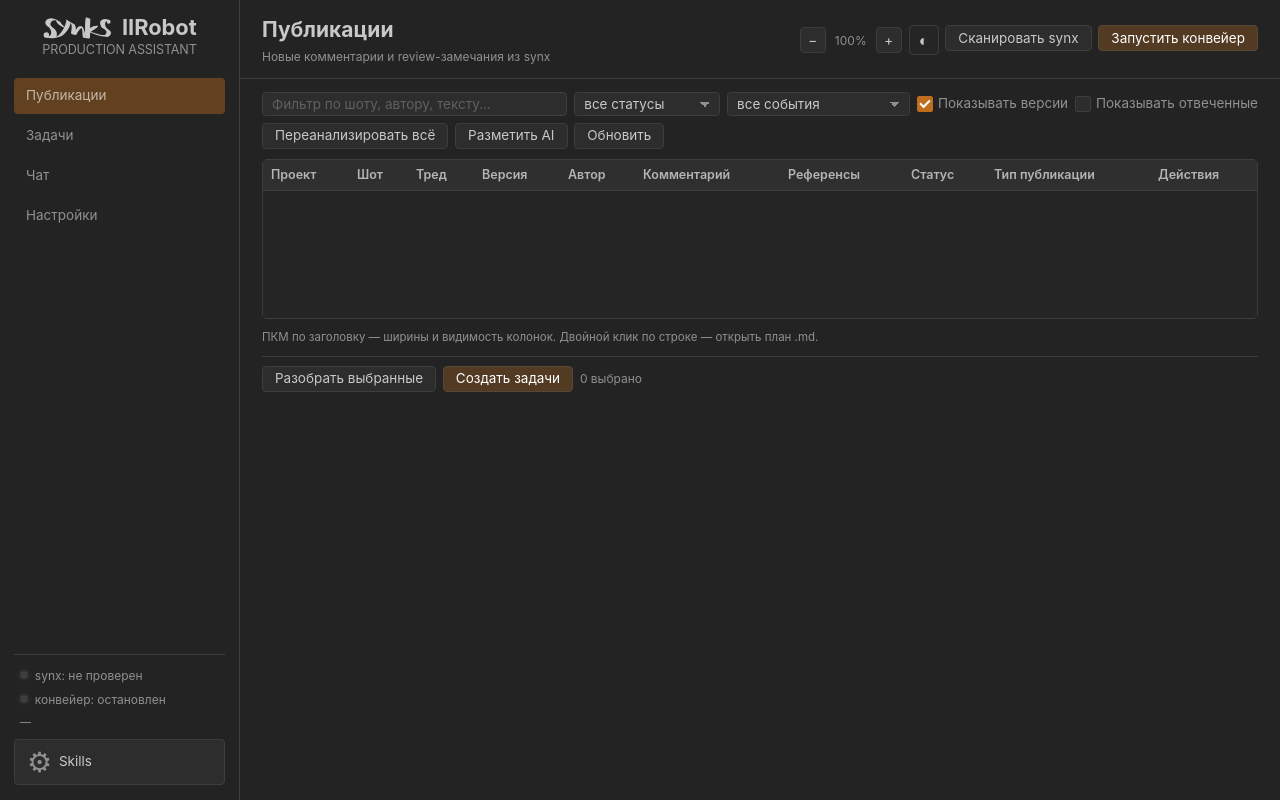
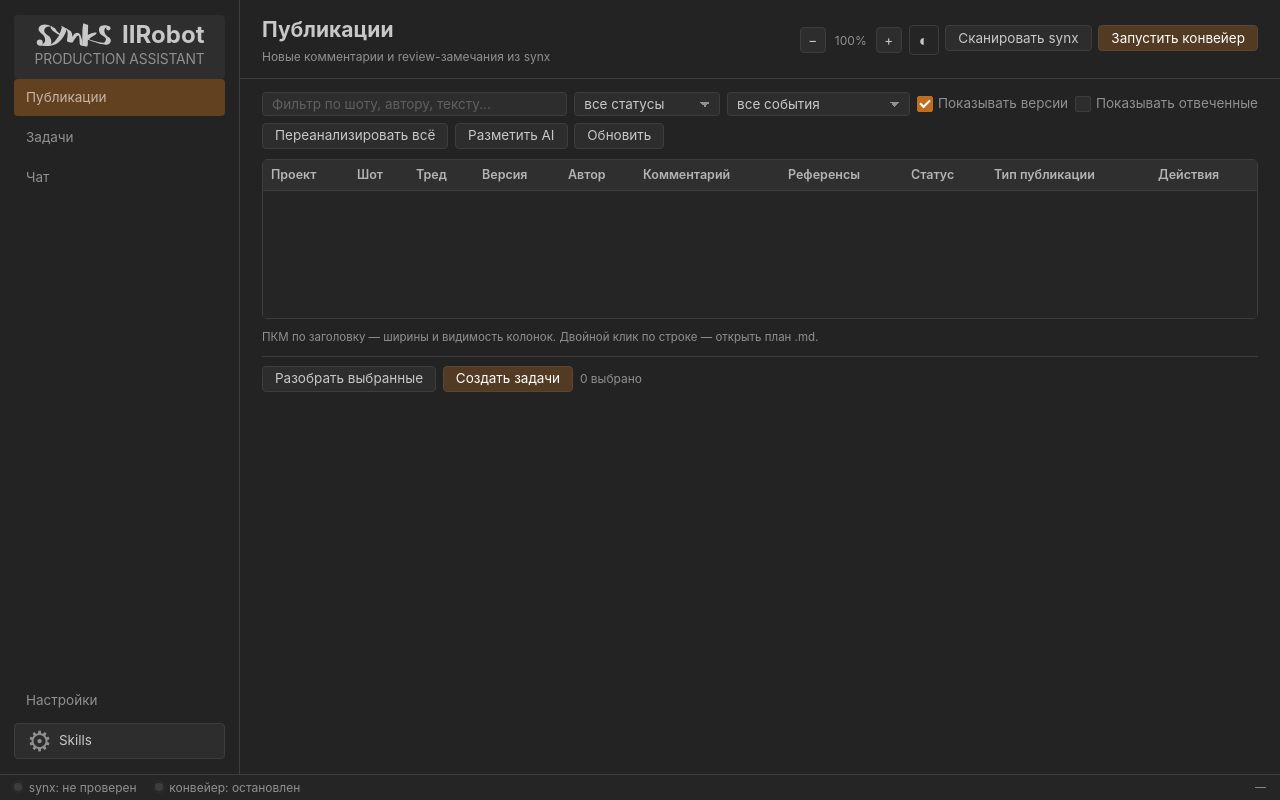
Before and after one commit to jjm-github/synx_ai_robot, a plain HTML site: page static/index.html in a window 1280 px wide. Drawn offline with Linux system fonts and the light colour scheme; no server answers.

Commit message:
Add status bar, move settings above Skills, resize brand and Skills

```diff
--- a/static/app.css
+++ b/static/app.css
@@ -24,23 +24,35 @@ body {
   overflow: hidden;
 }
 button, input, select, textarea { font: inherit; color: inherit; }
-#app { display: grid; grid-template-columns: 240px minmax(0, 1fr); height: 100vh; }
+#app { display: grid; grid-template-columns: 240px minmax(0, 1fr); grid-template-rows: minmax(0, 1fr) 26px; height: 100vh; }
 
 .sidebar {
+  grid-column: 1; grid-row: 1;
   background: var(--bg); border-right: 1px solid var(--line);
-  display: flex; flex-direction: column; padding: 15.3px 14px;
+  display: flex; flex-direction: column; padding: 15.3px 14px; min-height: 0;
 }
-.brand { display: flex; flex-direction: column; align-items: center; gap: 2px; padding: 1.7px 6px 18.7px; }
-.brand-row { display: flex; align-items: center; gap: 9.6px; }
+.brand {
+  position: relative;
+  display: flex; flex-direction: column; align-items: center; gap: 2px;
+  width: 100%; padding: 8px 6px 10px; border-radius: 4px;
+}
+.brand::before {
+  content: ""; position: absolute; inset: 0; z-index: 0;
+  border-radius: inherit; background: var(--bg);
+  filter: brightness(1.3);
+}
+[data-theme-mode="light"] .brand::before { filter: brightness(0.7); }
+.brand > * { position: relative; z-index: 1; }
+.brand-row { display: flex; align-items: center; gap: 10.56px; }
 .brand-logo {
   display: block; flex: 0 0 auto;
-  height: 21.84px; width: auto; aspect-ratio: 154 / 48;
+  height: 24.024px; width: auto; aspect-ratio: 154 / 48;
   background-color: var(--text);
   -webkit-mask: url("/static/synks_logo.svg") center / contain no-repeat;
   mask: url("/static/synks_logo.svg") center / contain no-repeat;
 }
-.brand-title { font-weight: 700; font-size: 21.84px; line-height: 1; }
-.brand-sub { font-size: 12.6px; color: var(--muted); text-transform: uppercase; letter-spacing: 0; white-space: nowrap; }
+.brand-title { font-weight: 700; font-size: 24.024px; line-height: 1; }
+.brand-sub { font-size: 13.86px; color: var(--muted); text-transform: uppercase; letter-spacing: 0; white-space: nowrap; }
 .nav { display: flex; flex-direction: column; gap: 3.4px; }
 .nav-btn {
   text-align: left; background: transparent; border: 0; color: var(--ink-soft);
@@ -49,6 +61,7 @@ button, input, select, textarea { font: inherit; color: inherit; }
 .nav-btn:hover { background: var(--hover); color: var(--text); }
 .nav-btn.active { background: var(--accent-soft); color: var(--accent-soft-ink); }
 .side-status { margin-top: auto; border-top: 1px solid var(--line); padding: 11.9px 6px 0; display: grid; gap: 6.8px; }
+.side-bottom { margin-top: auto; display: flex; flex-direction: column; gap: 3.4px; }
 .status-line { display: flex; align-items: center; gap: 6.8px; color: var(--muted); font-size: 12px; }
 .side-meta { font-size: 11px; color: var(--ink-soft); word-break: break-word; }
 .dot { width: 8px; height: 8px; border-radius: 50%; background: var(--line); box-shadow: 0 0 0 3px color-mix(in srgb, var(--line) 15%, transparent); }
@@ -56,7 +69,19 @@ button, input, select, textarea { font: inherit; color: inherit; }
 .dot.busy { background: var(--warn); box-shadow: 0 0 0 3px color-mix(in srgb, var(--warn) 14%, transparent); }
 .dot.err { background: var(--bad); box-shadow: 0 0 0 3px color-mix(in srgb, var(--danger) 14%, transparent); }
 
-.main { min-width: 0; display: flex; flex-direction: column; overflow: hidden; }
+.main { grid-column: 2; grid-row: 1; min-width: 0; display: flex; flex-direction: column; overflow: hidden; }
+
+.statusbar {
+  grid-column: 1 / -1; grid-row: 2;
+  display: flex; align-items: center; gap: 18px;
+  padding: 0 14px; border-top: 1px solid var(--line);
+  background: var(--panel); min-width: 0; overflow: hidden;
+}
+.statusbar .status-line { white-space: nowrap; }
+.statusbar .side-meta {
+  margin-left: auto; font-size: 11px; white-space: nowrap;
+  overflow: hidden; text-overflow: ellipsis;
+}
 .topbar { display: flex; justify-content: space-between; gap: 13.6px; align-items: center; padding: 15.3px 22px 11.9px; border-bottom: 1px solid var(--line); }
 .topbar h1 { font-size: 21px; margin: 0 0 2.55px; }
 .muted { color: var(--muted); font-size: 12px; }
@@ -489,7 +514,7 @@ button:focus-visible, a:focus-visible, input:focus-visible, select:focus-visible
 .folder-row { display: flex; align-items: center; justify-content: space-between; gap: 8.5px; padding: 5.95px 9px; border: 1px solid var(--line); border-radius: 3.5px; background: var(--field-bg); }
 .folder-add { display: flex; gap: 6.8px; align-items: center; flex-wrap: wrap; }
 
-.side-action { margin-top: 8.5px; margin-bottom: 0; padding: 7.65px 12px; border: 1px solid var(--line); border-radius: 4px; background: var(--field-bg); color: var(--ink); text-align: left; cursor: pointer; display: flex; align-items: center; gap: 6.8px; }
+.side-action { margin-top: 0; margin-bottom: 0; height: 36.2px; padding: 0 12px; border: 1px solid var(--line); border-radius: 4px; background: var(--field-bg); color: var(--ink); text-align: left; cursor: pointer; display: flex; align-items: center; gap: 6.8px; }
 .side-action:hover { background: var(--hover); border-color: var(--accent-soft-line); }
 .side-action-icon { font-size: 28px; line-height: 1; color: var(--ink-soft); }
 .mcp-list { display: grid; gap: 6.8px; margin-bottom: 11.9px; }
--- a/static/index.html
+++ b/static/index.html
@@ -21,14 +21,11 @@
       <button class="nav-btn active" data-view="publications">Публикации</button>
       <button class="nav-btn" data-view="tasks">Задачи</button>
       <button class="nav-btn" data-view="chat">Чат</button>
+    </nav>
+    <div class="side-bottom">
       <button class="nav-btn" data-view="settings">Настройки</button>
-    </nav>
-    <div class="side-status">
-      <div class="status-line"><span id="synx-dot" class="dot"></span><span id="synx-status">synx: не проверен</span></div>
-      <div class="status-line"><span id="pipeline-dot" class="dot"></span><span id="pipeline-status">конвейер: остановлен</span></div>
-      <div class="side-meta" id="last-scan">—</div>
+      <button class="side-action" id="mcp-btn" title="MCP и навыки"><span class="side-action-icon">⚙</span> Skills</button>
     </div>
-    <button class="side-action" id="mcp-btn" title="MCP и навыки"><span class="side-action-icon">⚙</span> Skills</button>
   </aside>
 
   <main class="main">
@@ -294,6 +291,12 @@
     <div id="ctx-menu" class="ctx-menu"></div>
     <div id="modal" class="modal hidden"><div class="modal-card"><div class="modal-head"><h2 id="modal-title"></h2><button class="btn ghost" id="modal-close">×</button></div><div id="modal-body" class="modal-body"></div><div class="modal-foot" id="modal-foot"></div></div></div>
   </main>
+
+  <footer class="statusbar">
+    <div class="status-line"><span id="synx-dot" class="dot"></span><span id="synx-status">synx: не проверен</span></div>
+    <div class="status-line"><span id="pipeline-dot" class="dot"></span><span id="pipeline-status">конвейер: остановлен</span></div>
+    <div class="side-meta" id="last-scan">—</div>
+  </footer>
 </div>
 <script src="/static/marked.min.js"></script>
 <script src="/static/purify.min.js"></script>
```
